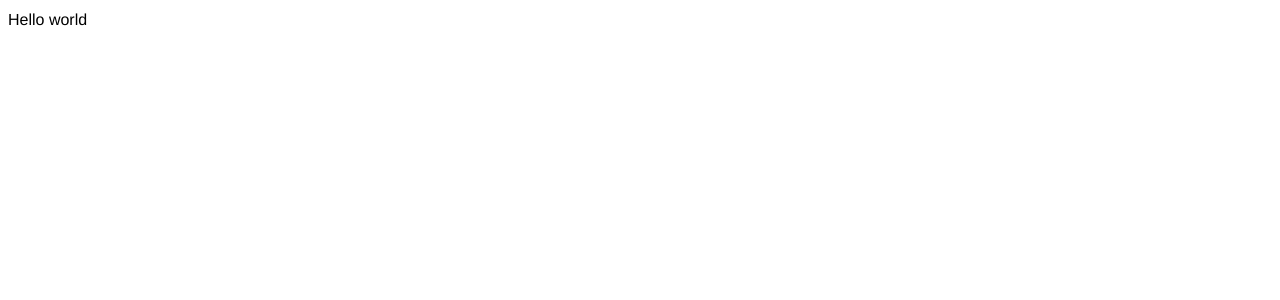
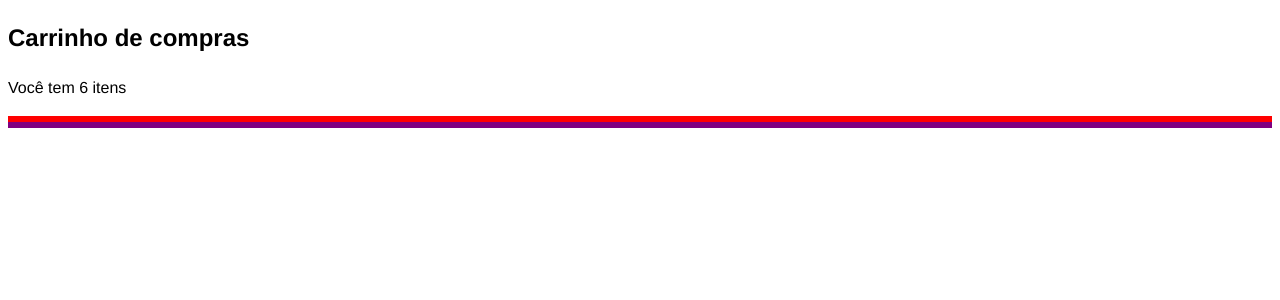
Before and after one commit to gabrielmds222/shoppingCart_react, a React (Vite) app: page / in a window 1280 px wide. Shown: the top 300 px of the page. Built offline with nearby package versions, Linux system fonts and the light colour scheme.

Commit message:
feat: Estrutura dos itens

```diff
--- a/src/App.tsx
+++ b/src/App.tsx
@@ -1,5 +1,14 @@
 import "./App.css";
 
 export default function App() {
-  return <div>Hello world</div>;
+  return (
+    <div className="container">
+      <div className="lista-produtos">
+        <h2>Carrinho de compras</h2>
+        <p>Você tem 6 itens</p>
+        <div className="produtos" style={{ border: "3px solid red" }}></div>
+        <div className="resumo" style={{ border: "3px solid purple" }}></div>
+      </div>
+    </div>
+  );
 }
```
